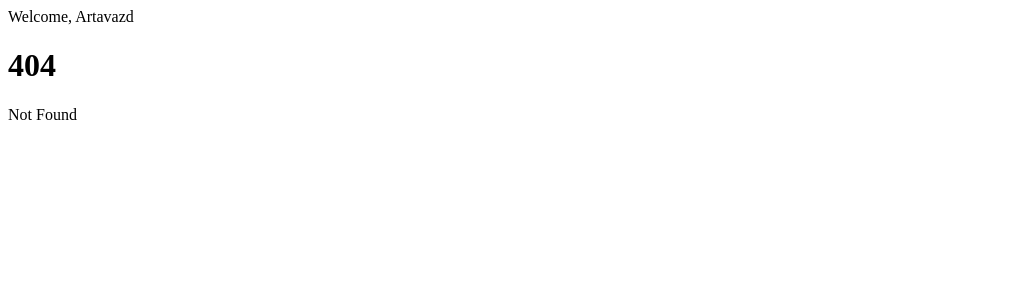
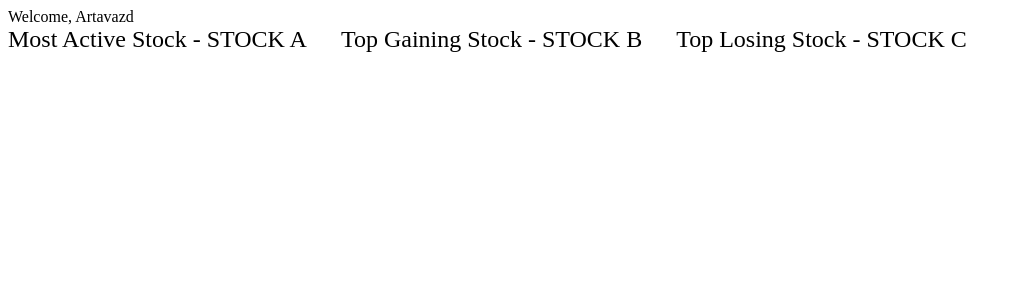
Before and after one commit to artT14/sveltekit-playground, a SvelteKit app in the folder sk-loading-data/: page /stocks in a window 1280 px wide. Before the commit this address had no page. Shown: the top 300 px of the page, without its empty margins (0-1021 px from the left). Built offline with nearby package versions, Linux system fonts and the light colour scheme; data requests are answered from the project's data file.

Commit message:
Promise Unwrapping

```diff
--- /dev/null
+++ b/sk-loading-data/src/routes/stocks/+page.js
@@ -0,0 +1,16 @@
+export const load = async (loadEvent) =>{
+    const { fetch } = loadEvent;
+    const mostActiveStockResponse = await fetch('http://localhost:4000/most-active-stock');
+    const topGainingStockResponse = await fetch('http://localhost:4000/top-gaining-stock');
+    const topLosingStockResponse = await fetch('http://localhost:4000/top-losing-stock');
+    // const mostActiveStock = await mostActiveStockResponse.json();
+    // const topGainingStock = await topGainingStockResponse.json();
+    // const topLosingStock = await topLosingStockResponse.json();
+
+    // Promise Unwrapping w/o await
+    return {
+        mostActiveStock: mostActiveStockResponse.json(),
+        topGainingStock: topGainingStockResponse.json(),
+        topLosingStock: topLosingStockResponse.json()
+    }
+}
--- /dev/null
+++ b/sk-loading-data/src/routes/stocks/+page.svelte
@@ -0,0 +1,15 @@
+<script>
+    export let data;
+</script>
+
+<span>Most Active Stock - {data.mostActiveStock.symbol}</span>
+<span>Top Gaining Stock - {data.topGainingStock.symbol}</span>
+<span>Top Losing Stock - {data.topLosingStock.symbol}</span>
+<slot />
+
+<style>
+    span{
+        margin-right: 30px;
+        font-size: 24px;
+    }
+</style>
```
